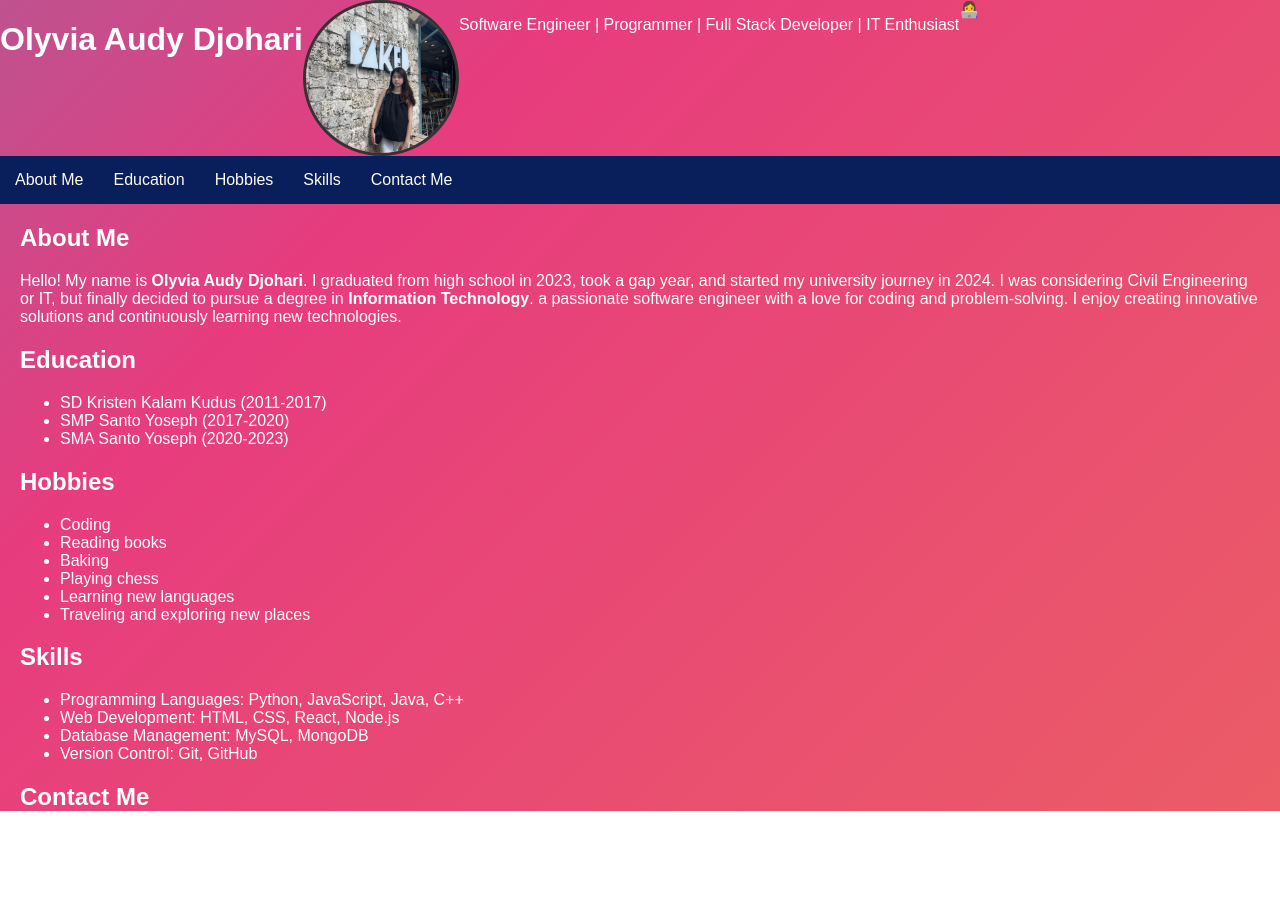
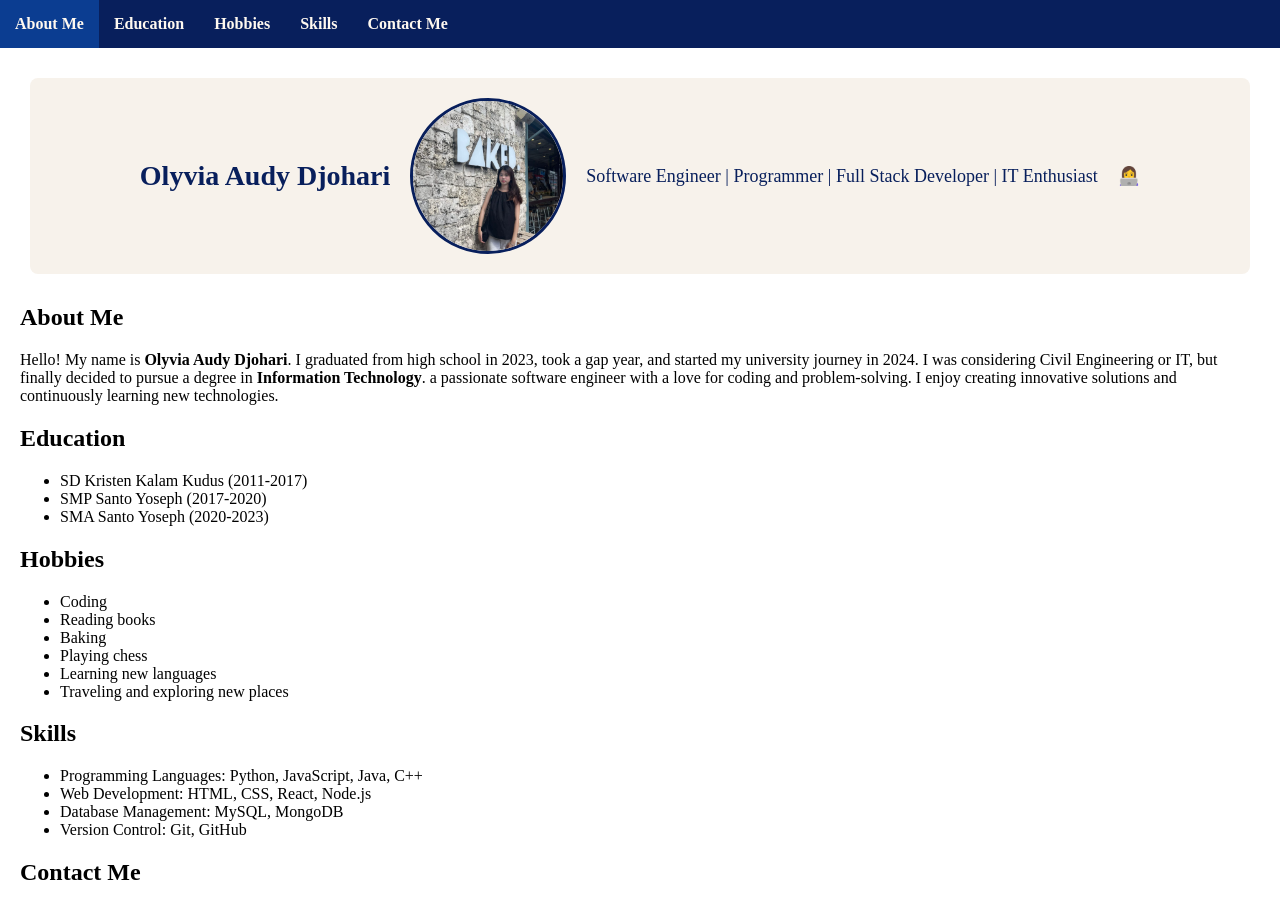
Before and after one commit to liv-lauflove/praktikum_htmlcss, a plain HTML site: page index.html in a window 1280 px wide. Before the commit the page ends 811 px from the top, so only its background shows below. Drawn offline with Linux system fonts and the light colour scheme.

Commit message:
style header dan ubah posisi navigasi

```diff
--- a/index.html
+++ b/index.html
@@ -7,14 +7,7 @@
     <link rel="stylesheet" href="style.css">
 </head>
 <body>
-    <header id="header">
-        <h1>Olyvia Audy Djohari</h1>
-        <img src="photo/oliv.jpg" alt="Olyvia Audy Djohari" width="200">
-        <p>Software Engineer | Programmer | Full Stack Developer |  IT Enthusiast</p>
-        &#x1F469;&#x200D;&#x1F4BB;
-    </header>
-
-    <nav class="navbar">
+     <nav class="navbar">
         <ul>
             <li><a href="#aboutme">About Me</a></li>
             <li><a href="#education">Education</a></li>
@@ -23,6 +16,12 @@
             <li><a href="#contactme">Contact Me</a></li>
         </ul>
     </nav>
+    <header id="header">
+        <h1>Olyvia Audy Djohari</h1>
+        <img src="photo/oliv.jpg" alt="Olyvia Audy Djohari" width="200">
+        <p>Software Engineer | Programmer | Full Stack Developer |  IT Enthusiast</p>
+        <p class="emote">&#x1F469;&#x200D;&#x1F4BB;</p>
+    </header>
 
     <main>
         <section id="aboutme">
--- a/style.css
+++ b/style.css
@@ -1,11 +1,46 @@
 body{
     margin: 0px;
 }
+
+#header{
+    display: flex;
+    background-color: #f7f2eb;
+    align-items: center;
+    gap: 20px; /* Jarak antara foto dan teks */
+    justify-content: center; /* Biar semua konten ada di tengah halaman */
+    padding: 20px;
+    border-radius: 8px;
+    margin: 30px;
+}
+
+#header img {
+    width: 150px;
+    height: 150px;
+    object-fit: cover;
+    border-radius: 50%;
+    border: 3px solid #081f5c;
+}
+#header text{
+    display: flex;
+    flex-direction: column;
+}
+#header h1{
+    margin: 0;
+    font-size: 28px;
+    color: #081f5c;
+}
+#header p{
+    margin: 0;
+    font-size: 18px;
+    color: #081f5c;
+}
+
 main{
     margin:20px;
 }
+
 .navbar ul{
-    list-style: none;
+    list-style: none; /*hilangkan bullet list*/
     background-color: #081F5C ;
     padding: 0px;
     margin: 0px;
@@ -17,6 +52,7 @@ main{
     padding: 15px;
     display: block;
     text-align: center;
+    font-weight: bold;
 }
 .navbar a:hover{
     background-color: #0b3d91;
@@ -25,30 +61,14 @@ main{
     float: left;
 }
 
-body {
-      margin: 0;
-      height: 100vh;
-      align-items: center;
-      justify-content: center;
-      font-family: sans-serif;
-      color: white;
-      background: linear-gradient(-45deg, #ee7752, #e73c7e, #23a6d5, #23d5ab);
-      background-size: 400% 400%;
-      animation: gradient 12s ease infinite;
+
+
+
+
+
+
+@media screen and (max-width: 600px) {
+    main{
+        width: 100px;
     }
-    @keyframes gradient {
-      0% { background-position: 0% 50%; }
-      50% { background-position: 100% 50%; }
-      100% { background-position: 0% 50%; }
 }
-
-#header {
-    display: flex
-}
-#header img {
-    width: 150px;
-      height: 150px;
-      object-fit: cover;
-      border-radius: 50%;
-      border: 3px solid #333;
-}
```
